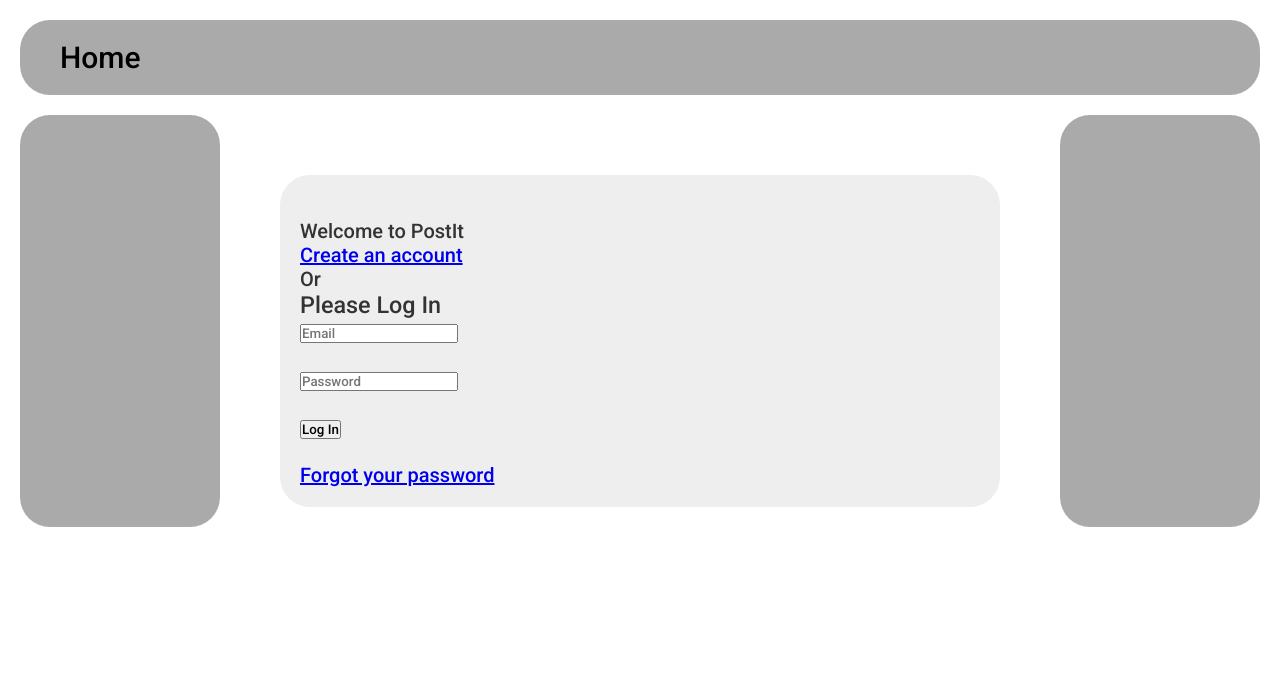
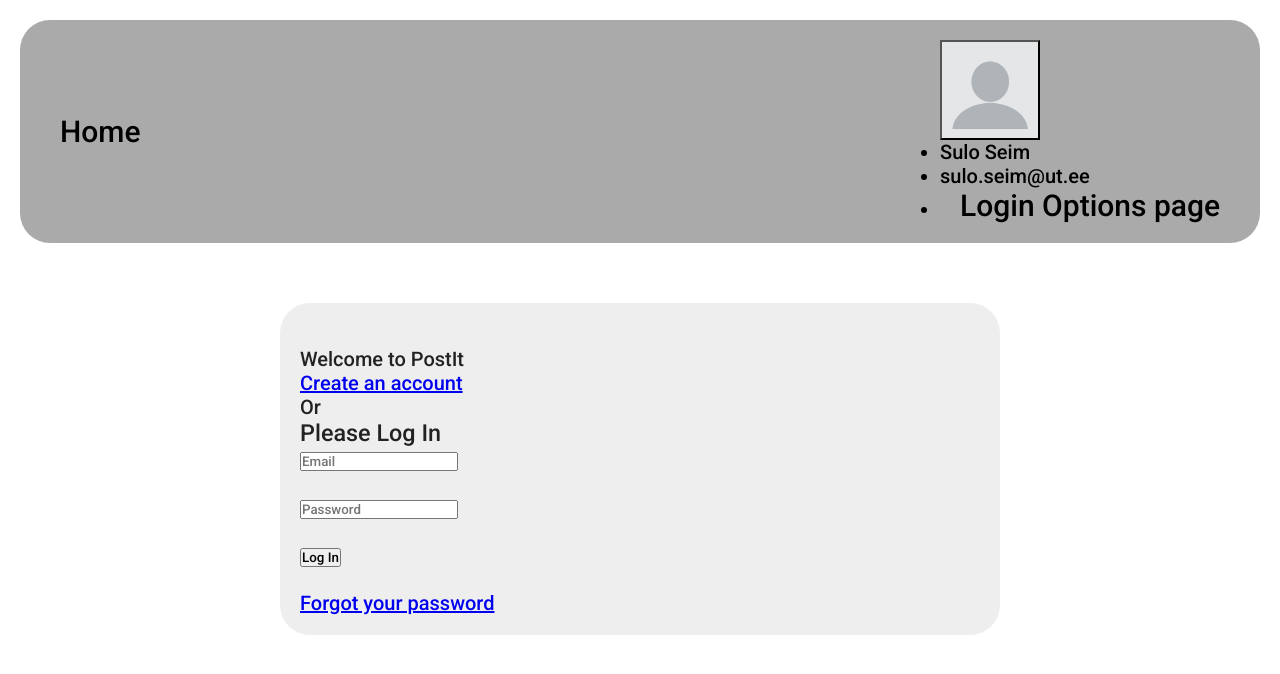
Before and after one commit to sseim/WAD-Homework-2_2022, a plain HTML site: page login.html in a window 1280 px wide. Drawn offline with Linux system fonts and the light colour scheme.

Commit message:
Update login.html

```diff
--- a/login.html
+++ b/login.html
@@ -7,7 +7,7 @@
     <meta http-equiv="X-UA-Compatible" content="IE=edge" />
     <meta name="viewport" content="width=device-width, initial-scale=1.0" />
     <link rel="stylesheet" href="res/css/style.css" />
-    <link rel="stylesheet" href="res/css/index.css" />
+    <link rel="stylesheet" href="res/css/login.css" />
     <title>Login</title>
 </head>
 
@@ -17,6 +17,15 @@
         <div>
             <a href="index.html">Home</a>
         </div>
+
+        <nav>
+            <button id="loginBtn"></button>
+            <ul class="hiddenMenu">
+                <li>Sulo Seim</li>
+                <li>sulo.seim@ut.ee</li>
+                <li><a href="login.html">Login Options page</a></li>
+            </ul>
+        </nav>
 
     </header>
 
@@ -35,10 +44,10 @@
                         <form action="index.html" method="post">
                             <input type="email" placeholder="Email" required="required">
                             <br>
-				            <br>
+				<br>
                             <input type="password" placeholder="Password" required="required">
                             <br>
-				            <br>
+				<br>
                             <input type="submit" class="login-button" value="Log In">
                         </form>
                         <br>
@@ -50,6 +59,8 @@
         <div class="sideBlock"></div>
     </main>
 
+    <script src="src/js/scriptMenu.js"></script>
+
 </body>
 
 </html>
```
